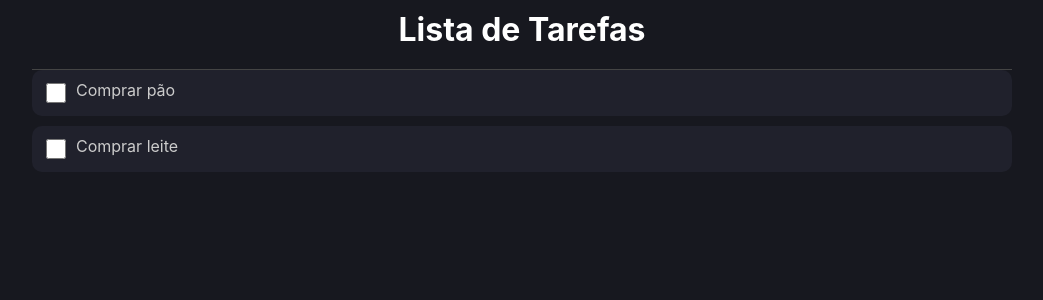
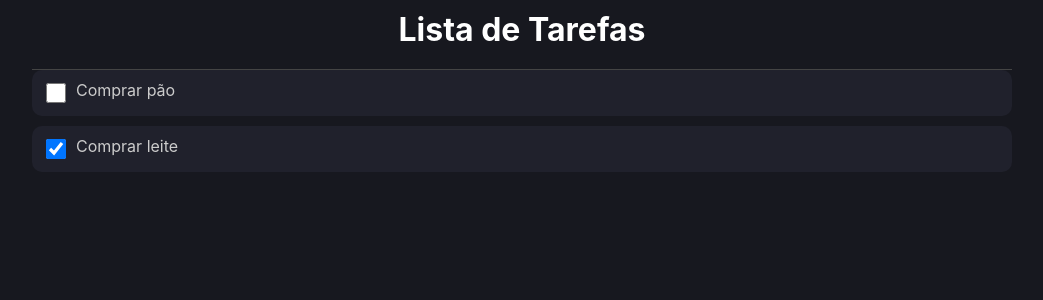
Before and after one commit to brenomorais-ti/listadetarefas, a React (Create React App) app: page / in a window 1280 px wide. Shown: the top 300 px of the page, without its empty margins (118-1161 px from the left). Built offline with nearby package versions, Linux system fonts and the light colour scheme.

Commit message:
edit input

```diff
--- a/src/App.tsx
+++ b/src/App.tsx
@@ -6,7 +6,7 @@
 const App = () => {
   const [list, setList] = useState<Item[]>([
     { id: 1, name: 'Comprar pão', done: false},
-    { id: 2, name: 'Comprar leite', done: false},
+    { id: 2, name: 'Comprar leite', done: true},
   ]);
 
   return (
--- a/src/components/ListItem/index.tsx
+++ b/src/components/ListItem/index.tsx
@@ -1,14 +1,21 @@
 import * as C from './styles'
 import {Item} from '../../types/Item'
+import { useState } from 'react'
 
 type Props = {
     item: Item
 }
 
 export const ListItem = ({item}: Props) => {
+    const [isChecked, setIsChecked] = useState(item.done);
+
     return (
         <C.Container>
-            <input type="checkbox" />
+            <input
+                type="checkbox"
+                checked={isChecked}
+                onChange={e => setIsChecked(e.target.checked)}
+            />
             <label>{item.name}</label>
         </C.Container>
     );
```
